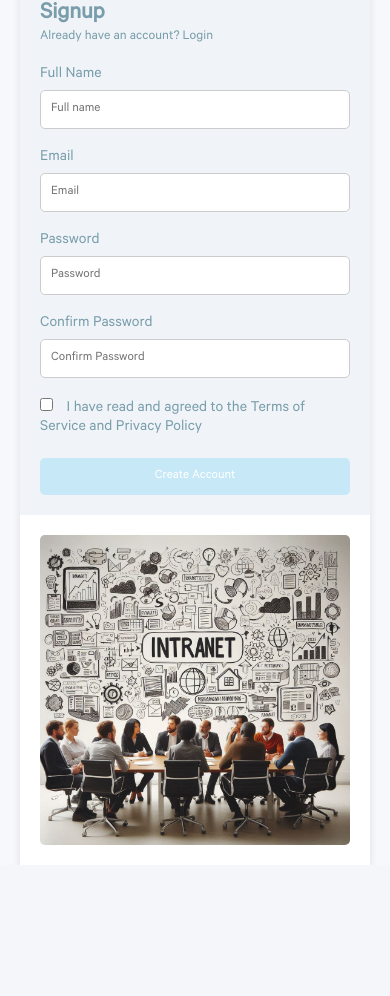
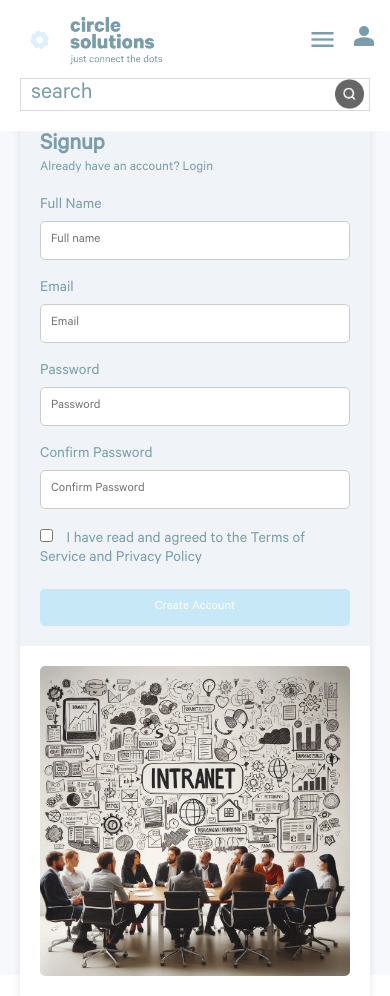
Before and after one commit to Milana-tech/Circle-Solutions-Group-IT1B, a PHP site: page /Milana-tech-Circle-Solutions-Group-IT1B/pages/sign-up.php in a window 390 px wide. Before the commit the page ends 845 px from the top, so only its background shows below. Run offline with PHP 8.4, Linux system fonts and the light colour scheme.

Commit message:
modified sign-up page to have specific css selectors and to be compatible with the navbar; education and healthcare images need to have fix aspect ratio and need to change position depending on screen size for the pages to be responsive

```diff
--- a/root/css/global.css
+++ b/root/css/global.css
@@ -1242,14 +1242,14 @@ footer>div {
 /* ======================================== */
 /* sign up start*/
 
-* {
+#sign-up * {
     box-sizing: border-box;
     margin: 0;
     padding: 0;
     color: #799dab;
   }
 
-  body {
+#sign-up {
     background-color: #f7f8fc;
     display: flex;
     justify-content: center;
@@ -1257,7 +1257,7 @@ footer>div {
     height: 100vh;
   }
 
-  .container {
+#sign-up .container {
     display: flex;
     width: 100%;
     max-width: 1200px;
@@ -1266,63 +1266,63 @@ footer>div {
     box-shadow: 0 4px 8px rgba(0, 0, 0, 0.1);
   }
 
-  .form-section,
-  .image-section {
+#sign-up  .form-section,
+#sign-up  .image-section {
     padding: 20px;
     flex: 1;
   }
 
-  .form-section {
+#sign-up  .form-section {
     background-color: #f0f4f8;
   }
 
-  h2 {
+#sign-up   h2 {
     color: #799dab;
     font-weight: bold;
   }
 
-  p {
+#sign-up p {
     margin-bottom: 20px;
     font-size: 14px;
   }
 
-  a {
+  #sign-up a {
     color: #799dab;
     text-decoration: none;
   }
 
-  a:hover {
+  #sign-up a:hover {
     text-decoration: underline;
   }
 
-  .form-group {
+  #sign-up .form-group {
     margin-bottom: 20px;
   }
 
-  label {
+  #sign-up label {
     display: block;
     margin-bottom: 5px;
 
   }
 
-  input[type="text"],
-  input[type="email"],
-  input[type="password"] {
+  #sign-up input[type="text"],
+  #sign-up input[type="email"],
+  #sign-up input[type="password"] {
     width: 100%;
     padding: 10px;
     border: 1px solid #ccc;
     border-radius: 5px;
   }
 
-  input[type="checkbox"] {
+  #sign-up input[type="checkbox"] {
     margin-right: 10px;
   }
 
-  .checkbox label {
+  #sign-up .checkbox label {
     display: inline;
   }
 
-  .btn {
+  #sign-up .btn {
     background-color: #c6e8f7;
     color: white;
     padding: 10px 20px;
@@ -1332,17 +1332,17 @@ footer>div {
     width: 100%;
   }
 
-  .btn:hover {
+  #sign-up .btn:hover {
     background-color: #799dab;
   }
 
-  .image-section {
+  #sign-up .image-section {
     display: flex;
     justify-content: center;
     align-items: center;
   }
 
-  .image-section img {
+  #sign-up .image-section img {
     max-width: 100%;
     height: auto;
     border-radius: 5px;
@@ -1350,22 +1350,22 @@ footer>div {
 
   /* Responsive Design */
   @media (max-width: 768px) {
-    .container {
+    #sign-up .container {
       flex-direction: column;
     }
   }
 
   @media (max-width: 320px) {
-    .form-section,
-    .image-section {
+    #sign-up .form-section,
+    #sign-up .image-section {
       padding: 10px;
     }
-    .btn {
+    #sign-up .btn {
       padding: 8px 15px;
     }
   }
 
-  .errorMsg
+  #sign-up .errorMsg
   {
       padding-top: 10px;
   }
--- a/root/pages/sign-up.php
+++ b/root/pages/sign-up.php
@@ -12,6 +12,11 @@
 </head>
 
 <body>
+    <?php
+        include "../sections/header.html";
+    ?>
+    <div id="sign-up">
+
   <div class="container">
     <div class="form-section">
       <h2>Signup</h2>
@@ -68,6 +73,7 @@
       <img src="../images/intranet.jpg" alt="intranet" />
     </div>
   </div>
+  </div>
 </body>
 
 </html>
```
